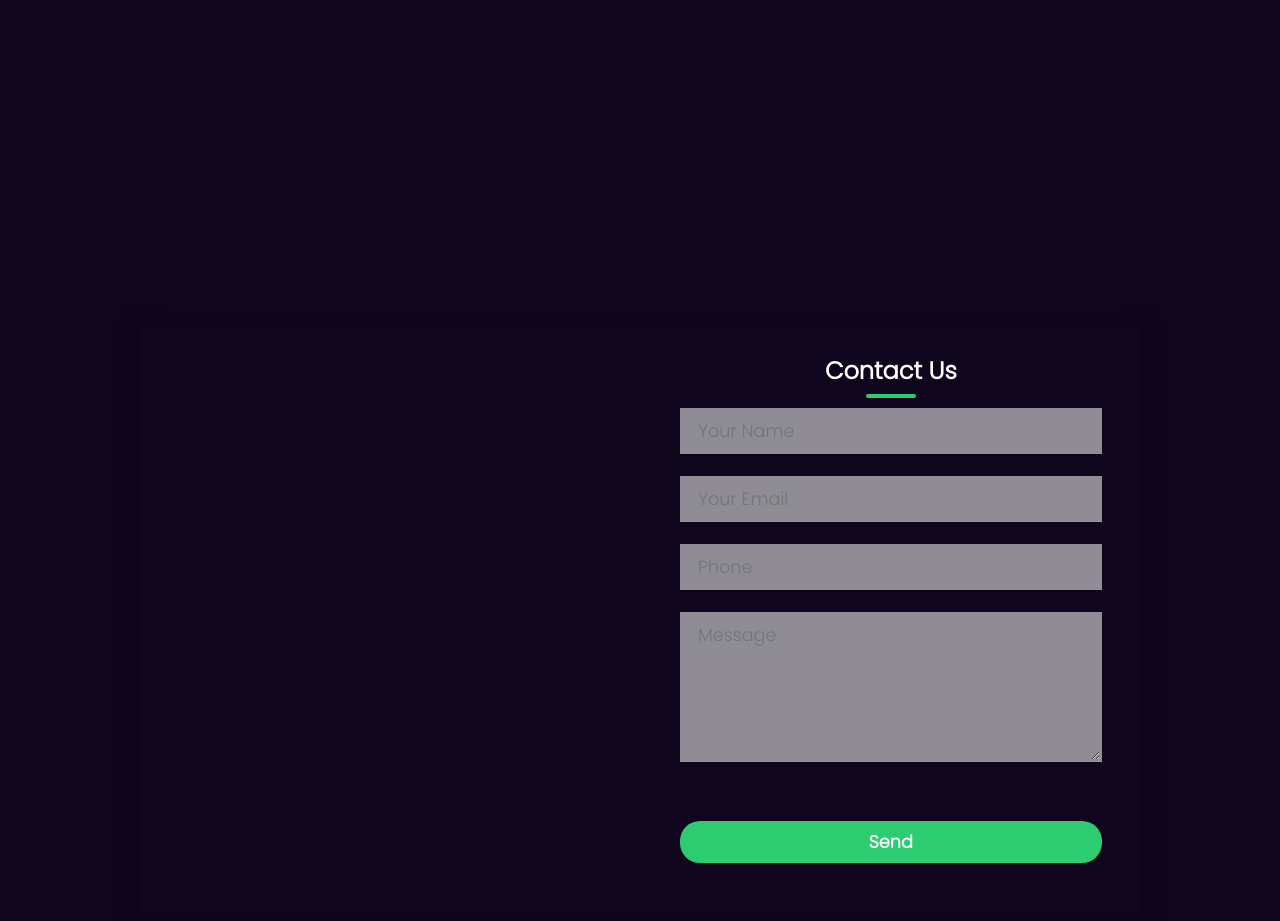
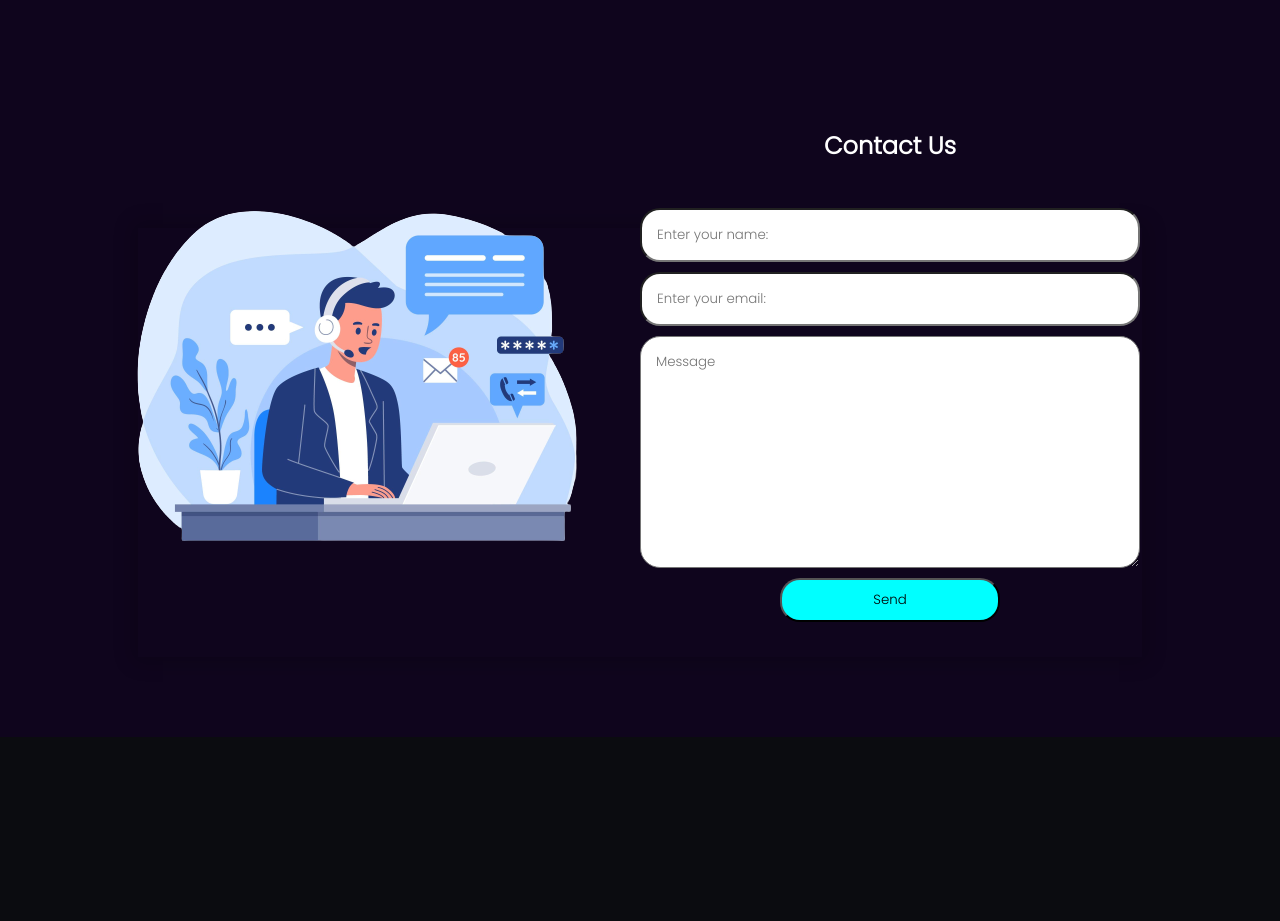
Before and after one commit to JP3ra/FocusPal-Wad-Project, a website: page static/index.html in a window 1280 px wide. Shown: the part 3160-4081 px from the top of the page. After the commit the page ends 3897 px from the top, so only its background shows below. Drawn offline with nearby package versions, Linux system fonts and the light colour scheme.

Commit message:
FINAL WAD PROJECT

```diff
--- a/static/css/styles.css
+++ b/static/css/styles.css
@@ -320,14 +320,7 @@ span {
     padding: 20px 100px;
 }
 
-.footer .container:after {
-    content: '';
-    position: absolute;
-    width: 100%;
-    height: 100%;
-    left: 0;
-    top: 0;
-}
+
 
 .footer .container .contact-box {
     max-width: 100%;
@@ -340,75 +333,37 @@ span {
     box-shadow: 0px 0px 19px 5px rgba(0, 0, 0, 0.19);
 }
 
-.footer .container .left {
-    background: url("images/5124556-removebg-preview.png") no-repeat center;
-    background-size: cover;
-    height: 100%;
+form{
+    margin: 35px;
+    display: flex;
+    flex-direction: column;
 }
 
-.footer .container .contact-box .right {
-    padding: 25px 40px;
+form input{
+    width: 500px;
+    padding: 15px;
+    margin-top: 10px;
+    border-radius: 20px;
+}
+form textarea{
+    margin: 10px 0px;
+    padding: 15px;
+    margin-top: 10px;
+    border-radius: 20px;
 }
 
-
-.footer .container .contact-box .right h2 {
-    position: relative;
-    padding: 0 0 10px;
-    margin-bottom: 10px;
+form button{
+    margin: auto;
+    width: 220px;
+    background-color: aqua;
+    padding: 10px;
+    border-radius: 20PX;
 }
 
-.footer .container .contact-box .right h2:after {
-    content: '';
-    position: absolute;
-    left: 50%;
-    bottom: 0;
-    transform: translateX(-50%);
-    height: 4px;
-    width: 50px;
-    border-radius: 2px;
-    background-color: #2ecc71;
-}
+form button:hover{
 
-.footer .container .contact-box .right .field {
-    width: 100%;
-    border: 2px solid rgba(0, 0, 0, 0);
-    outline: none;
-    background-color: rgba(230, 230, 230, 0.6);
-    padding: 0.5rem 1rem;
-    font-size: 1.1rem;
-    margin-bottom: 22px;
-    transition: .3s;
-}
+    background-color: aquamarine;
 
-
-.footer .container .contact-box .right .field:hover {
-    background-color: rgba(0, 0, 0, 0.1);
-}
-
-
-.footer .container textarea {
-    min-height: 150px;
-}
-
-.footer .container .btn {
-    width: 100%;
-    padding: 0.5rem 1rem;
-    background-color: #2ecc71;
-    color: #fff;
-    font-size: 1.1rem;
-    border: none;
-    outline: none;
-    cursor: pointer;
-    transition: .3s;
-}
-
-.footer .container .btn:hover {
-    background-color: #27ae60;
-}
-
-.footer .container .field:focus {
-    border: 2px solid rgba(30, 85, 250, 0.47);
-    background-color: #fff;
 }
 
 
@@ -438,6 +393,10 @@ span {
         margin-top: -170px;
     }
 
+    .footer div{
+        margin-top: -100px;
+    }
+
 
 
 }
@@ -455,6 +414,12 @@ span {
         font-size: 3.2rem;
     }
 
+    .footer .container .contact-box{
+        margin: 35px;
+        margin-top: -200px;
+        display: flex;
+        flex-direction:column;
+    }
 }
 
 @media (max-width: 1168px) {
@@ -472,6 +437,12 @@ span {
     }
     .row{
         margin-top: 30px;
+    }
+    .footer .container .contact-box{
+        margin: 35px;
+        margin-top: -100px;
+        display: flex;
+        flex-direction:column;
     }
 
 
--- a/static/index.html
+++ b/static/index.html
@@ -38,10 +38,10 @@
         <i class="fas fa-bars" id="ham-menu"></i>
 
         <ul class="navbar" id="navbar">
-            <li class="nav-item"><a href="#" class="nav-link">Home</a></li>
+            <li class="nav-item"><a href="/" class="nav-link">Home</a></li>
             <li class="nav-item"><a href="#tools" class="nav-link">Tools</a></li>
             <li class="nav-item"><a href="#team" class="nav-link">Team</a></li>
-            <li class="nav-item"><a href="#" class="nav-link">Contact</a></li>
+            <li class="nav-item"><a href="#footer" class="nav-link">Contact</a></li>
         </ul>
     </header>
 
@@ -86,7 +86,7 @@
                     <img src="/static/images/accountant_online_3-removebg-preview.png" alt="">
                     <div class="main-row">
                         <div class="row-text">
-                            <a href="/expenses">
+                            <a href="/expenses" target="_blank">
                                 <p>Expense Manager</p>
                             </a>
 
@@ -124,7 +124,7 @@
                     <img src="/static/images/3048234-removebg-preview.png" alt="">
                     <div class="main-row">
                         <div class="row-text">
-                            <a href="/notes">
+                            <a href="/notes" target="_blank">
                                 <p>NoteAce</p>
                             </a>
 
@@ -192,15 +192,16 @@
         <div class="container">
             <div class="contact-box">
                 <div class="left">
-
+                    <img src="images/5124556-removebg-preview.png" alt="">
                 </div>
                 <div class="right">
-                    <h2>Contact Us</h2>
-                    <input type="text" class="field" placeholder="Your Name">
-                    <input type="text" class="field" placeholder="Your Email">
-                    <input type="text" class="field" placeholder="Phone">
-                    <textarea placeholder="Message" class="field"></textarea>
-                    <button class="btn">Send</button>
+                    <h1>Contact Us</h1>
+                    <form action="https://formsubmit.co/jyotiprakash2409@gmail.com" method="POST">
+                        <input type="text" name="Name" placeholder="Enter your name: " required>
+                        <input type="email" name="Email" placeholder="Enter your email: "required>
+                        <textarea name="message" id="message" cols="30" rows="10" placeholder="Message"></textarea>
+                        <button>Send</button>
+                    </form>
                 </div>
             </div>
         </div>
```
Also changed, not shown: static/js/expense.js (+2 -14 lines), static/signup.html (+0 -2 lines), static/todolist.html (+0 -6 lines).
